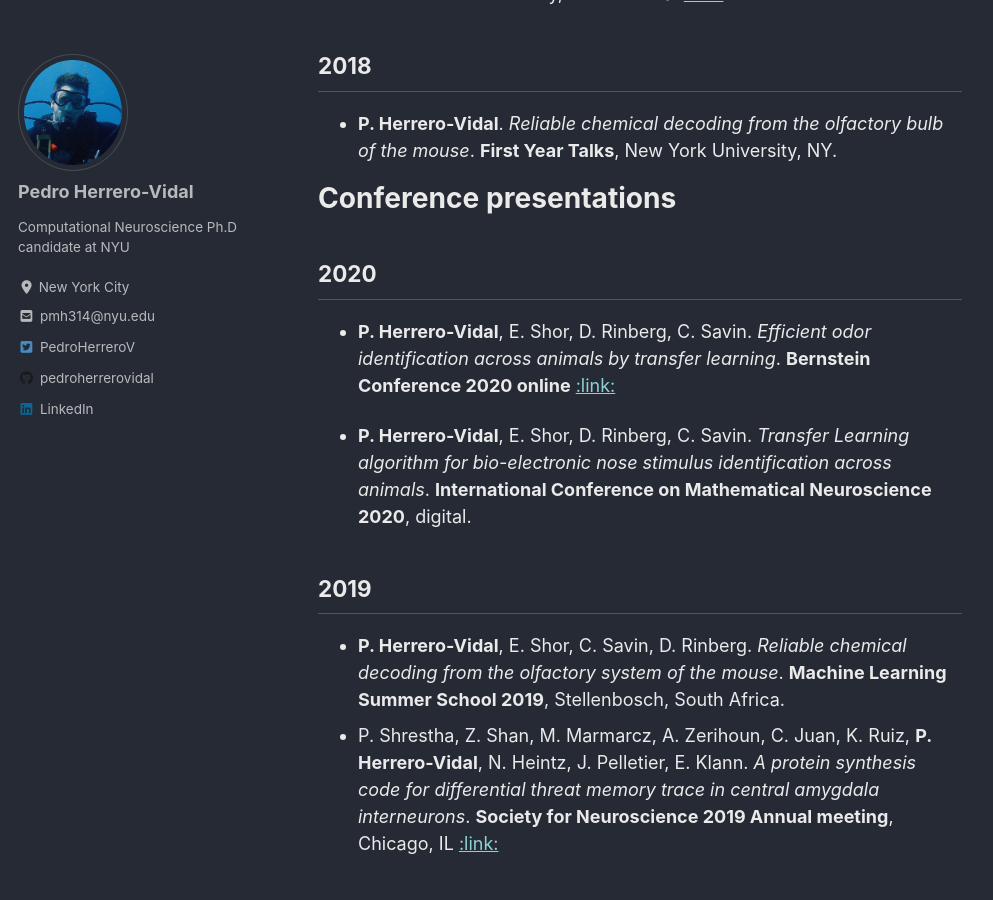
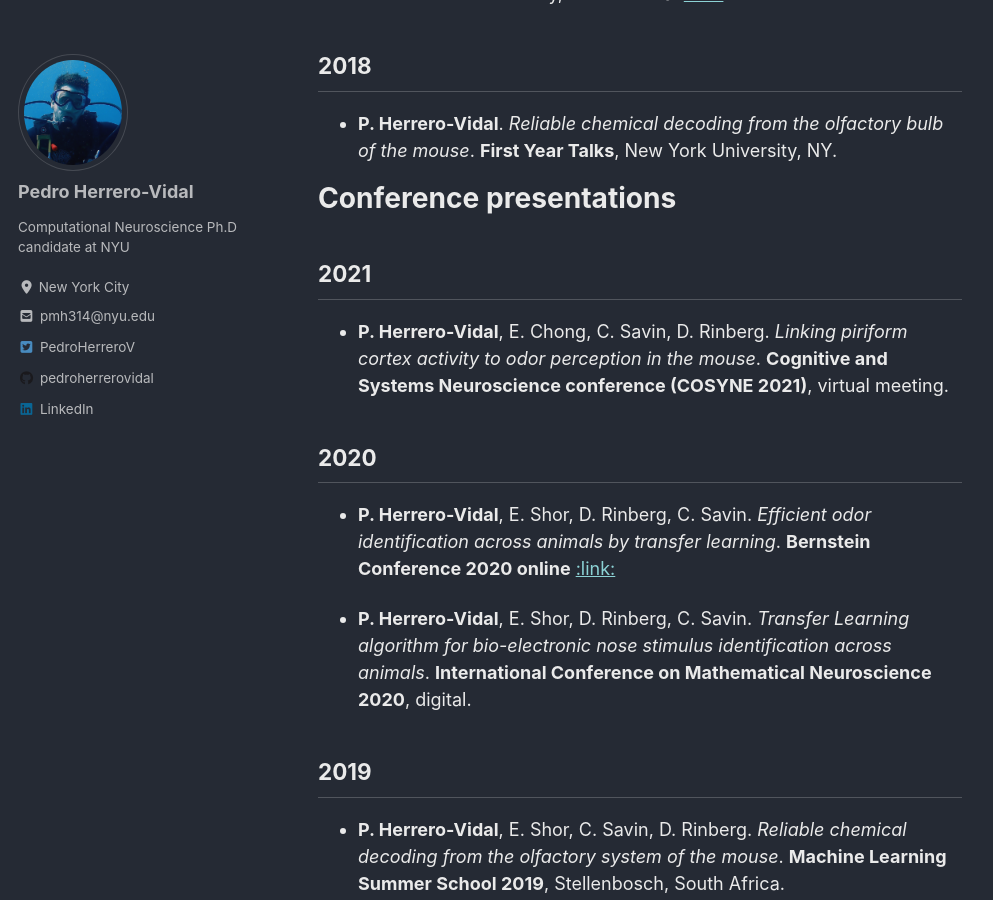
Before and after one commit to pedroherrerovidal/pedroherrerovidal.github.io, a Jekyll site: the page built from _pages/publications.md, in a window 1280 px wide and 900 px high, scrolled down 1697 px. Shown: the whole window, without its empty margins (0-993 px from the left). Built offline with Jekyll 4.4.1, drawn with Linux system fonts in a browser that asks for light colours; cached includes are drawn as plain includes; nearby versions of some CDN libraries.

Commit message:
Update publications.md

```diff
--- a/_pages/publications.md
+++ b/_pages/publications.md
@@ -30,6 +30,9 @@ header:
 - **P. Herrero-Vidal**. *Reliable chemical decoding from the olfactory bulb of the mouse*. **First Year Talks**, New York University, NY.
 
 # **Conference presentations**
+## 2021
+- **P. Herrero-Vidal**, E. Chong, C. Savin, D. Rinberg. *Linking piriform cortex activity to odor perception in the mouse*. **Cognitive and Systems Neuroscience conference (COSYNE 2021)**, virtual meeting. <br />
+
 ## 2020
 - **P. Herrero-Vidal**, E. Shor, D. Rinberg, C. Savin. *Efficient odor identification across animals by transfer learning*. **Bernstein Conference 2020 online** [ :link: ](https://abstracts.g-node.org/conference/BC20/abstracts#/uuid/6543eb22-35bb-4c4a-bdb7-8f226b67dcf3) <br />
 
```
